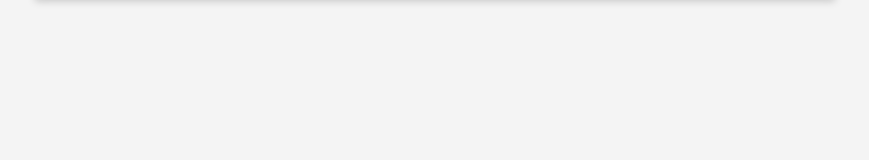
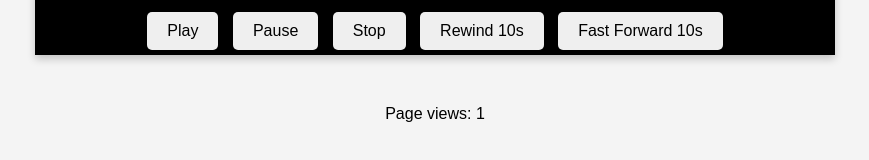
Before and after one commit to dexamax/videx, a plain HTML site: page page35.html in a window 1280 px wide. Shown: the part 476-636 px from the top of the page, without its empty margins (205-1074 px from the left). Drawn offline with Linux system fonts and the light colour scheme.

Commit message:
Update page35.html

```diff
--- a/page35.html
+++ b/page35.html
@@ -14,9 +14,28 @@
             <source src="videos/video35.mp4" type="video/mp4">
             Your browser does not support the video tag.
         </video>
-
+        <div class="controls">
+            <button onclick="playVideo()">Play</button>
+            <button onclick="pauseVideo()">Pause</button>
+            <button onclick="stopVideo()">Stop</button>
+            <button onclick="rewindVideo()">Rewind 10s</button>
+            <button onclick="fastForwardVideo()">Fast Forward 10s</button>
+        </div>
     </div>
 
+    <footer>
+        <p id="pageViews">Page views: 0</p>
+    </footer>
+
 <script src="script.js"></script>
+<script>
+    // Page view count logic
+    document.addEventListener("DOMContentLoaded", function() {
+        let pageViews = localStorage.getItem("pageViews") || 0;
+        pageViews = parseInt(pageViews) + 1;
+        localStorage.setItem("pageViews", pageViews);
+        document.getElementById("pageViews").innerText = `Page views: ${pageViews}`;
+    });
+</script>
 </body>
 </html>
```
